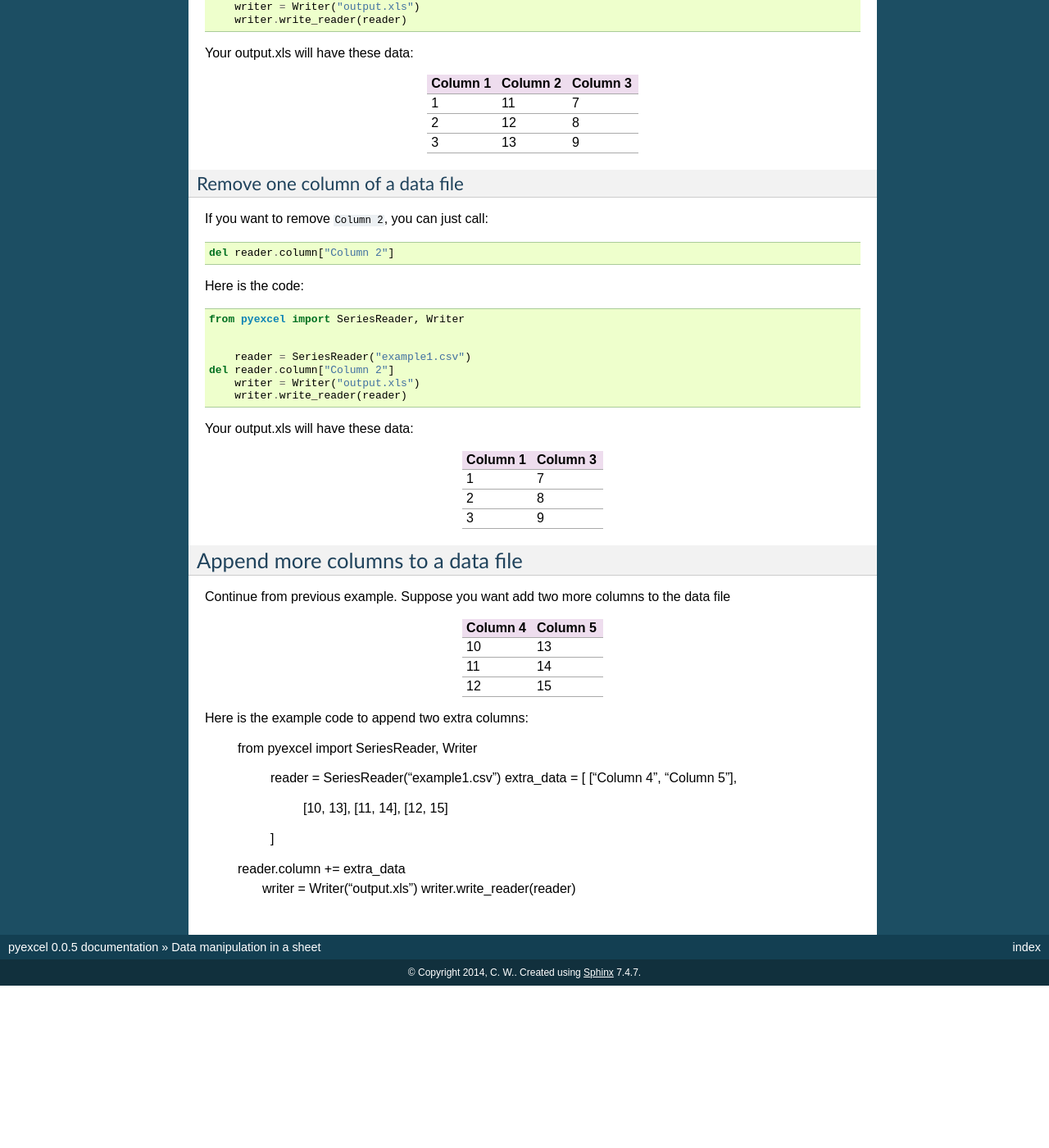
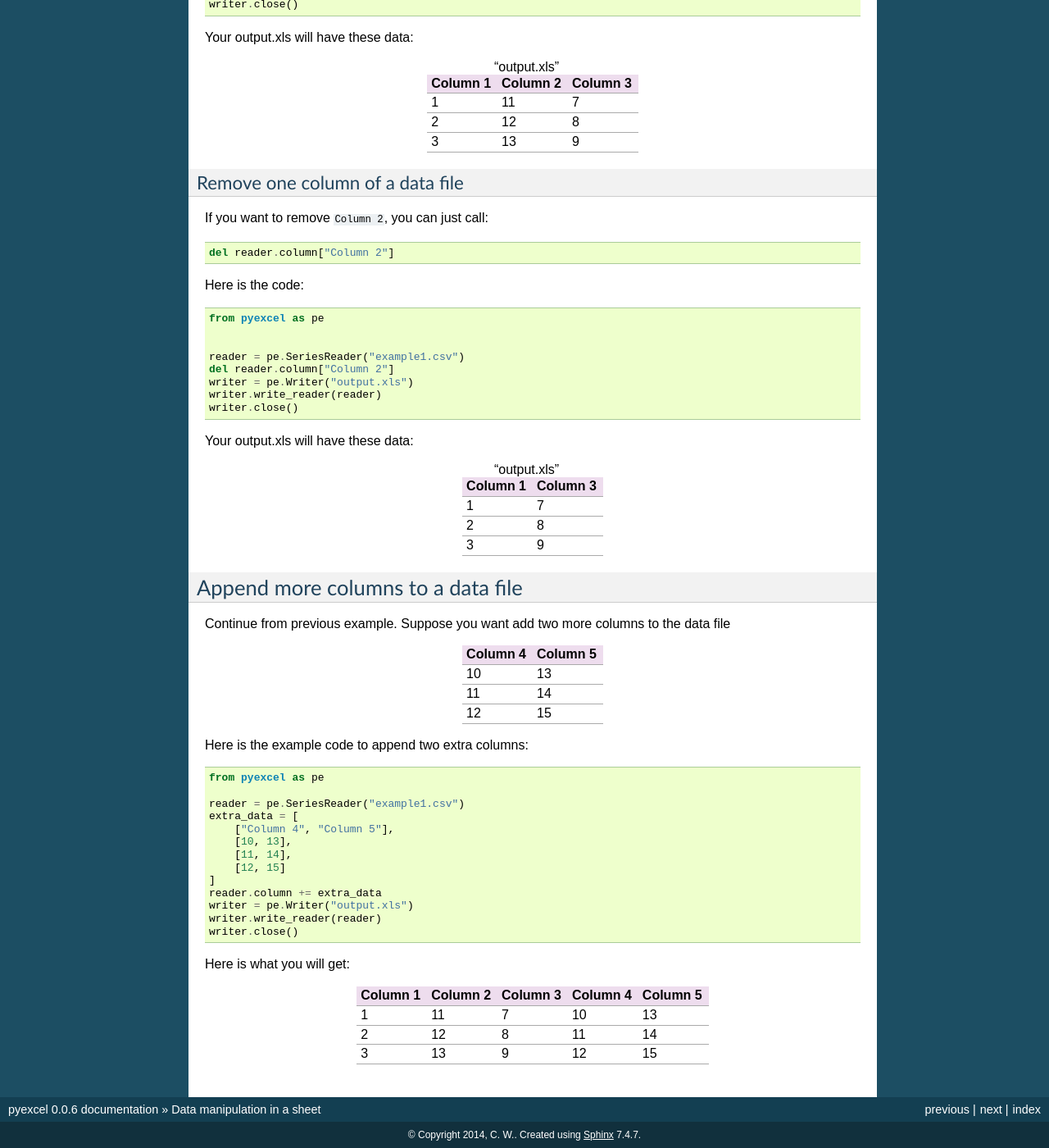
Before and after one commit to pyexcel/pyexcel, a Sphinx documentation site: the page built from doc/source/tutorial05.rst, in a window 1280 px wide and 1400 px high, scrolled down 492 px. Shown: the whole window at 82% size. Built offline with Sphinx 7.4.7, drawn with Linux system fonts in a browser that asks for light colours; formulas are drawn with MathJax 3; pages that are not in the unit, such as notebooks, are missing from menus; before the commit the page ends 1694 px from its top, so only the background shows below that; some of the changed text lies outside the part shown.

Commit message:
documentation update

```diff
--- a/doc/source/conf.py
+++ b/doc/source/conf.py
@@ -58,9 +58,9 @@ copyright = u'2014, C. W.'
 # built documents.
 #
 # The short X.Y version.
-version = '0.0.5'
+version = '0.0.6'
 # The full version, including alpha/beta/rc tags.
-release = '0.0.5'
+release = '0.0.6'
 
 
 # The language for content autogenerated by Sphinx. Refer to documentation
--- a/doc/source/index.rst
+++ b/doc/source/index.rst
@@ -77,7 +77,7 @@ Tutorial
 .. toctree::
 
     tutorial
-	tutorial05
+    tutorial05
     tutorial02
     tutorial03
     tutorial04
--- a/doc/source/pyexcel.iterators.rst
+++ b/doc/source/pyexcel.iterators.rst
@@ -3,5 +3,4 @@ pyexcel.iterators module
 
 .. automodule:: pyexcel.iterators
     :members:
-    :undoc-members:
     :show-inheritance:
--- a/doc/source/tutorial.rst
+++ b/doc/source/tutorial.rst
@@ -14,9 +14,9 @@ For single sheet file, you can regard it as two dimensional array if you use `Re
 
 Here is the example code showing how you can randomly access a cell::
 
-    >>> import pyexcel
-    >>> reader = pyexcel.Reader("example.csv""")
-    >>> print reader[1][1]
+    >>> import pyexcel as pe
+    >>> reader = pe.Reader("example.csv""")
+    >>> print reader[1,1]
     5
 
 If you have `SeriesReader`, you can get value 5 by seriesreader[1][1] too because the first row is regarded as column header.
@@ -30,15 +30,52 @@ X Y Z
 
 Here is the example code showing how you can randomly access a cell::
 
-    >>> import pyexcel
-    >>> reader = pyexcel.SeriesReader("example.csv""")
-    >>> print reader[1][1]
+    >>> import pyexcel as pe
+    >>> reader = pe.SeriesReader("example.csv""")
+    >>> print reader[1,1]
     5
 
 For multiple sheet file, you can regard it as three dimensional array if you use `Book`. So, you access each cell via this syntax: reader[sheet_index][row][column] or reader["sheet_name"][row][column]. Suppose you have the following sheets. You can get 'P' from sheet 3 by using: bookreader["Sheet 3"][0][1] or bookreader[2][0][1]
 
 
-Sheet 1:
+.. table:: Sheet 1
+
+    = = =
+    1 2 3
+    4 5 6
+    7 8 9
+    = = =
+
+.. table:: Sheet 2
+
+    = = =
+    X Y Z
+    1 2 3
+    4 5 6
+    = = =
+
+.. table:: Sheet 3
+
+    = = =
+    O P Q
+    3 2 1
+    4 3 2
+    = = =
+
+And you can randomly access a cell in a sheet::
+
+    >>> import pyexcel as pe
+    >>> reader = pe.Book("example.xls")
+    >>> print(reader[0][0,0])
+    1
+    >>> print(reader["Sheet 1"][0,0])
+    1
+
+.. TIP::
+  With pyexcel, you can regard single sheet reader as an two dimensional array and multi-sheet excel book reader as a ordered dictionary of two dimensional arrays.
+
+Random access to rows and columns
+---------------------------------
 
 = = =
 1 2 3
@@ -46,33 +83,29 @@ Sheet 1:
 7 8 9
 = = =
 
-Sheet 2:
+Suppose you have the above data in an excel file "example.xls", you can access row and column separately::
+
+    >>> import pyexcel as pe
+    >>> reader = pe.Reader("example.xls")
+    >>> reader.row[0]
+    [1, 2, 3]
+    >>> reader.column[1]
+    [2, 5, 8]
+
+If you have the following data and **SeriesReader** is used, you can use column names to refer to each column::
+
+    >>> import pyexcel as pe
+    >>> reader = pe.SeriesReader("example.xls")
+    >>> reader.column["X"]
+    [1, 4, 7]
 
 = = =
 X Y Z
 1 2 3
 4 5 6
+7 8 9
 = = =
 
-Sheet 3:
-
-= = =
-O P Q
-3 2 1
-4 3 2
-= = =
-
-And you can randomly access a cell in a sheet::
-
-    >>> import pyexcel
-    >>> reader = pyexcel.Book("example.xls")
-    >>> print(reader[0][0][0])
-    1
-    >>> print(reader["Sheet 1"][0][0])
-    1
-
-.. TIP::
-  With pyexcel, you can regard single sheet reader as an two dimensional array and multi-sheet excel book reader as a ordered dictionary of two dimensional arrays.
 
 Reading a single sheet excel file
 ---------------------------------
@@ -86,13 +119,12 @@ Suppose you have a csv, xls, xlsx file as the following:
 
 The following code will give you the data in json::
 
-    from pyexcel import Reader
-    from pyexcel.utils import to_array
+    from pyexcel as pe
     import json
 
     # "example.xls","example.xlsx","example.xlsm"
-    reader = Reader("example.csv")
-    data = to_array(reader)
+    reader = pe.Reader("example.csv")
+    data = pe.utils.to_array(reader)
     print json.dumps(data)
 
 
@@ -116,12 +148,11 @@ The following code will give you data series in a dictionary:
 
 .. code-block:: python
 
-    from pyexcel import SeriesReader
-    from pyexcel.utils import to_dict
+    from pyexcel as pe
 
     # "example.xls","example.xlsx","example.xlsm"
-    reader = SeriesReader("example.csv")
-    data = to_dict(reader)
+    reader = pe.SeriesReader("example.csv")
+    data = pe.utils.to_dict(reader)
     print data
 
 
@@ -143,13 +174,12 @@ X Y Z
 
 The following code will produce what you want::
 
-    from pyexcel import SeriesReader
-    from pyexcel.utils import to_records
+    from pyexcel as pe
     import json
 
     # "example.xls","example.xlsx","example.xlsm"
-    reader = SeriesReader("example.csv")
-    data = to_record(reader)
+    reader = pe.SeriesReader("example.csv")
+    data = pe.utils.to_record(reader)
     print json.dumps(data)
 
 
@@ -172,11 +202,11 @@ Suppose you have an array as the following:
 The following code will write it as an excel file of your choice::
 
 
-    from pyexcel import Writer
+    from pyexcel as pe
 
     array = [[1, 2, 3], [4, 5, 6], [7, 8, 9]]
     # "output.xls" "output.xlsx" "output.ods" "output.xlsm"
-    writer = Writer("output.csv")
+    writer = pe.Writer("output.csv")
     writer.write_array(array)
     writer.close()
 
@@ -193,11 +223,11 @@ Column 1 Column 2  Column 3
 
 The following code will write it as an excel file of your choice::
 
-    from pyexcel import Writer
+    from pyexcel as pe
 
     example_dict = {"Column 1": [1, 2, 3], "Column 2": [4, 5, 6], "Column 3": [7, 8, 9]}
     # "output.xls" "output.xlsx" "output.ods" "output.xlsm"
-    writer = Writer("output.csv")
+    writer = pe.Writer("output.csv")
     writer.write_dict(example_dict)
     writer.close()
 
@@ -233,11 +263,11 @@ Sheet 3
 
 You can get a dictionary out of it by the following code::
 
-    import pyexcel
+    import pyexcel as pe
 
 
-    reader = pyexcel.Reader("example.xls")
-    my_dict = pyexcel.utils.to_dict(reader)
+    reader = pe.Reader("example.xls")
+    my_dict = pe.utils.to_dict(reader)
     print(my_dict)
 
 the output is::
@@ -254,7 +284,7 @@ Write multiple sheet excel file
 
 Suppose you have previous data as a dictionary and you want to save it as multiple sheet excel file::
 
-    import pyexcel
+    import pyexcel as pe
 
 
     content = {
@@ -277,7 +307,7 @@ Suppose you have previous data as a dictionary and you want to save it as multip
                 [4.0, 3.0, 2.0]
             ]
     }
-    writer = pyexcel.BookWriter("myfile.xls")
+    writer = pe.BookWriter("myfile.xls")
     writer.write_book_from_dict(content)
     writer.close()
 
--- a/doc/source/tutorial05.rst
+++ b/doc/source/tutorial05.rst
@@ -1,42 +1,44 @@
 Data manipulation in a sheet
 ============================
 
-Update one column of a data file
----------------------------------
+Column manipulation with SeriesReader
+-------------------------------------
 
 Suppose have one data file as the following:
 
-example1.csv
+.. table:: file "example1.csv"
 
-======== ======== ========
-Column 1 Column 2 Column 3
-======== ======== ========
-1        4        7
-2        5        8
-3        6        9
-======== ======== ========
+    ======== ======== ========
+    Column 1 Column 2 Column 3
+    ======== ======== ========
+    1        4        7
+    2        5        8
+    3        6        9
+    ======== ======== ========
 
 And you want to update ``Column 2`` with these data: [11, 12, 13]
 
 Here is the code::
 
-    from pyexcel import SeriesReader, Writer
+    from pyexcel as pe
 
-
-	reader = SeriesReader("example1.csv")
+    reader = pe.SeriesReader("example1.csv")
     reader.column["Column 2"] = [11, 12, 13])
-	writer = Writer("output.xls")
-	writer.write_reader(reader)
+    writer = pe.Writer("output.xls")
+    writer.write_reader(reader)
+    writer.close()
 
 Your output.xls will have these data:
 
-======== ======== ========
-Column 1 Column 2 Column 3
-======== ======== ========
-1        11       7
-2        12       8
-3        13       9
-======== ======== ========
+.. table:: "output.xls"
+
+    ======== ======== ========
+    Column 1 Column 2 Column 3
+    ======== ======== ========
+    1        11       7
+    2        12       8
+    3        13       9
+    ======== ======== ========
 
 Remove one column of a data file
 *********************************
@@ -47,23 +49,26 @@ If you want to remove ``Column 2``, you can just call::
 
 Here is the code::
 
-    from pyexcel import SeriesReader, Writer
+    from pyexcel as pe
 
 
-	reader = SeriesReader("example1.csv")
+    reader = pe.SeriesReader("example1.csv")
     del reader.column["Column 2"]
-	writer = Writer("output.xls")
-	writer.write_reader(reader)
+    writer = pe.Writer("output.xls")
+    writer.write_reader(reader)
+    writer.close()
 
 Your output.xls will have these data:
 
-======== ========
-Column 1 Column 3
-======== ========
-1        7
-2        8
-3        9
-======== ========
+.. table:: "output.xls"
+
+    ======== ========
+    Column 1 Column 3
+    ======== ========
+    1        7
+    2        8
+    3        9
+    ======== ========
 
 
 Append more columns to a data file
@@ -79,26 +84,28 @@ Column 4 Column 5
 12       15
 ======== ========
 
-Here is the example code to append two extra columns:
+Here is the example code to append two extra columns::
 
-    from pyexcel import SeriesReader, Writer
+    from pyexcel as pe
 
+    reader = pe.SeriesReader("example1.csv")
+    extra_data = [
+        ["Column 4", "Column 5"],
+        [10, 13],
+        [11, 14],
+        [12, 15]
+    ]
+    reader.column += extra_data
+    writer = pe.Writer("output.xls")
+    writer.write_reader(reader)
+    writer.close()
 
-	reader = SeriesReader("example1.csv")
-	extra_data = [
-        ["Column 4", "Column 5"],
-		[10, 13],
-		[11, 14],
-		[12, 15]
-	]
-    reader.column += extra_data
-	writer = Writer("output.xls")
-	writer.write_reader(reader)
+Here is what you will get:
 
 ======== ======== ======== ======== ========
 Column 1 Column 2 Column 3 Column 4 Column 5
 ======== ======== ======== ======== ========
-1        11       7		   10       13
-2        12       8		   11       14
-3        13       9		   12       15
+1        11       7        10       13
+2        12       8        11       14
+3        13       9        12       15
 ======== ======== ======== ======== ========
--- a/setup.py
+++ b/setup.py
@@ -21,7 +21,7 @@ if sys.version_info[0] == 2 and sys.version_info[1] < 7:
 setup(
     name='pyexcel',
     author="C. W.",
-    version='0.0.5',
+    version='0.0.6',
     author_email="wangc_2011@hotmail.com",
     url="https://github.com/chfw/pyexcel",
     description='A wrapper library to read, manipulate and write data in different excel formats: csv, ods, xls, xlsx and xlsm.',
```
Also changed, not shown: other parts of doc/source/index.rst (+1 -1 lines), other parts of doc/source/tutorial.rst (+2 -2 lines), examples/README.rst (added), 3 other files.
